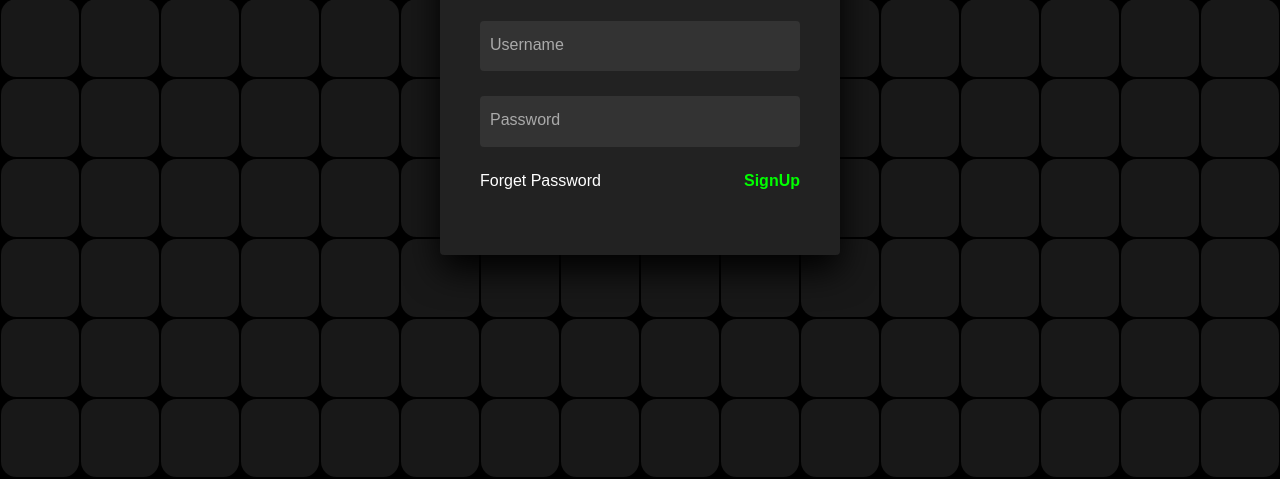
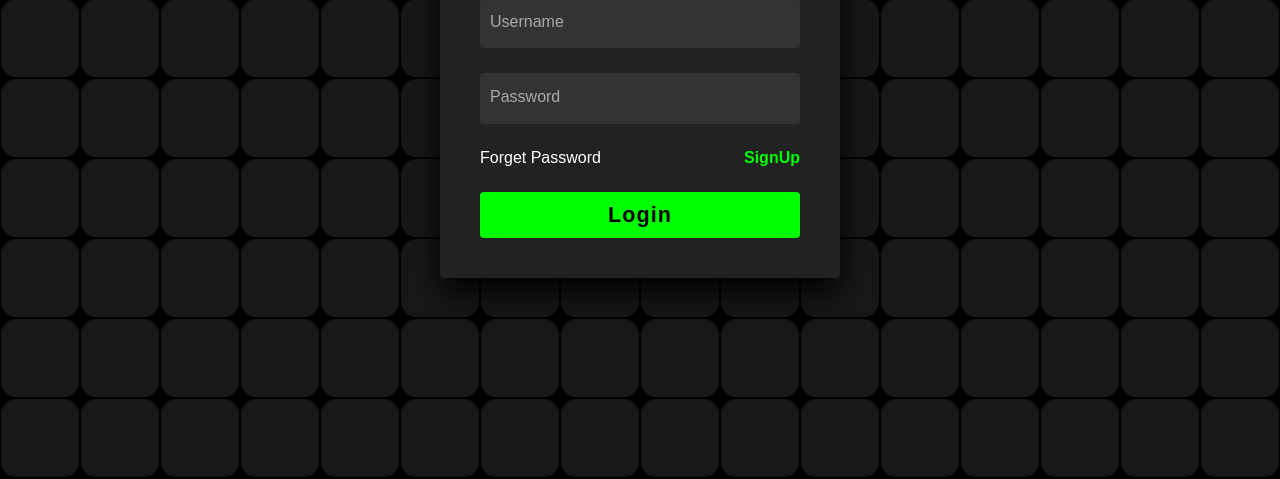
Before and after one commit to logusivam/Hacker-Login-Form, a plain HTML site: page index.html in a window 1280 px wide. Shown: the part 321-800 px from the top of the page. Drawn offline with Linux system fonts and the light colour scheme.

Commit message:
Aug 19, 2024, 8:41 PM

```diff
--- a/index.html
+++ b/index.html
@@ -120,7 +120,7 @@
 
                     <!-- submit and login button -->
                     <div class="inputBox">
-                        <inptut type="submit" value="Login"></inptut>
+                        <input type="submit" value="Login">
                     </div>
                 </div>
             </div>
```
